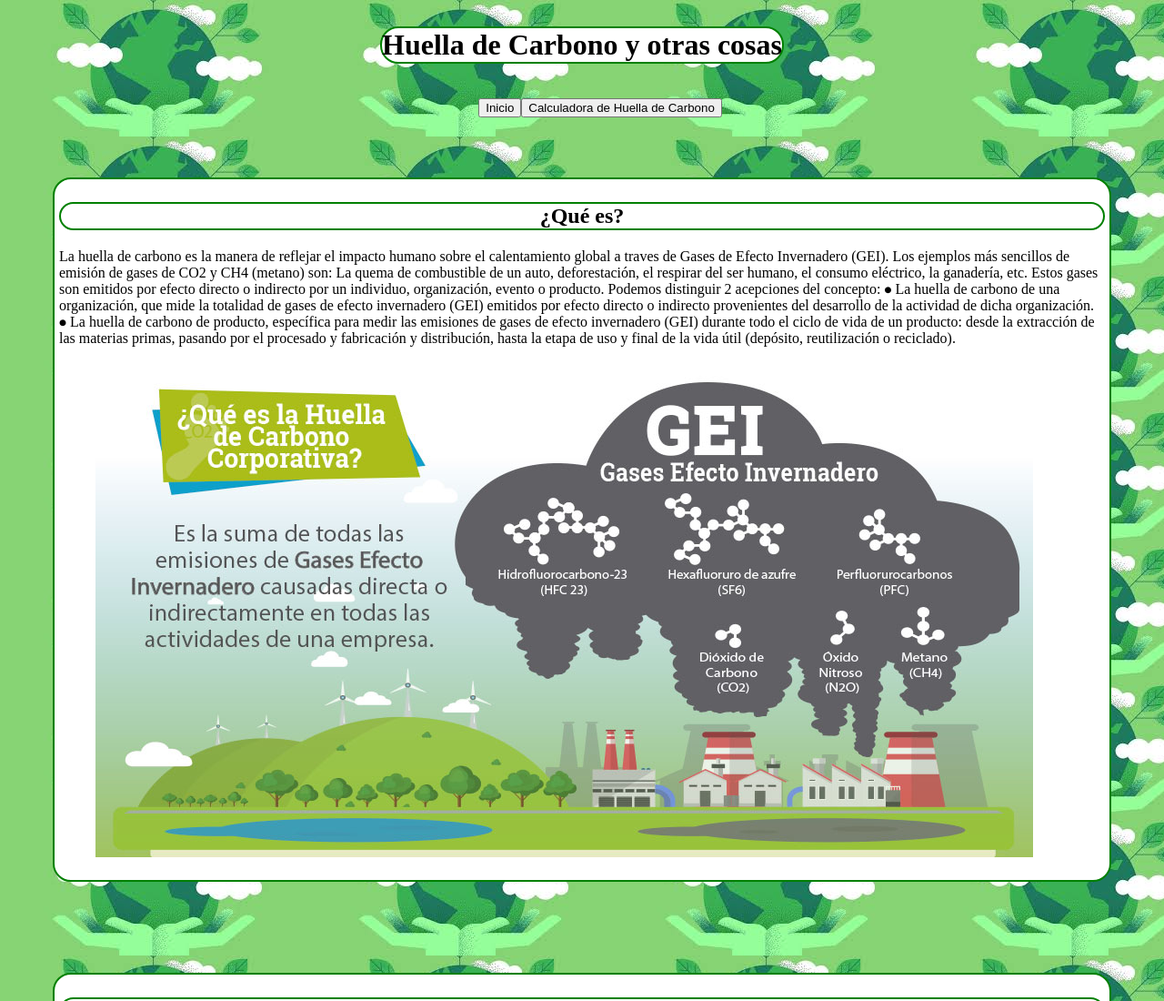
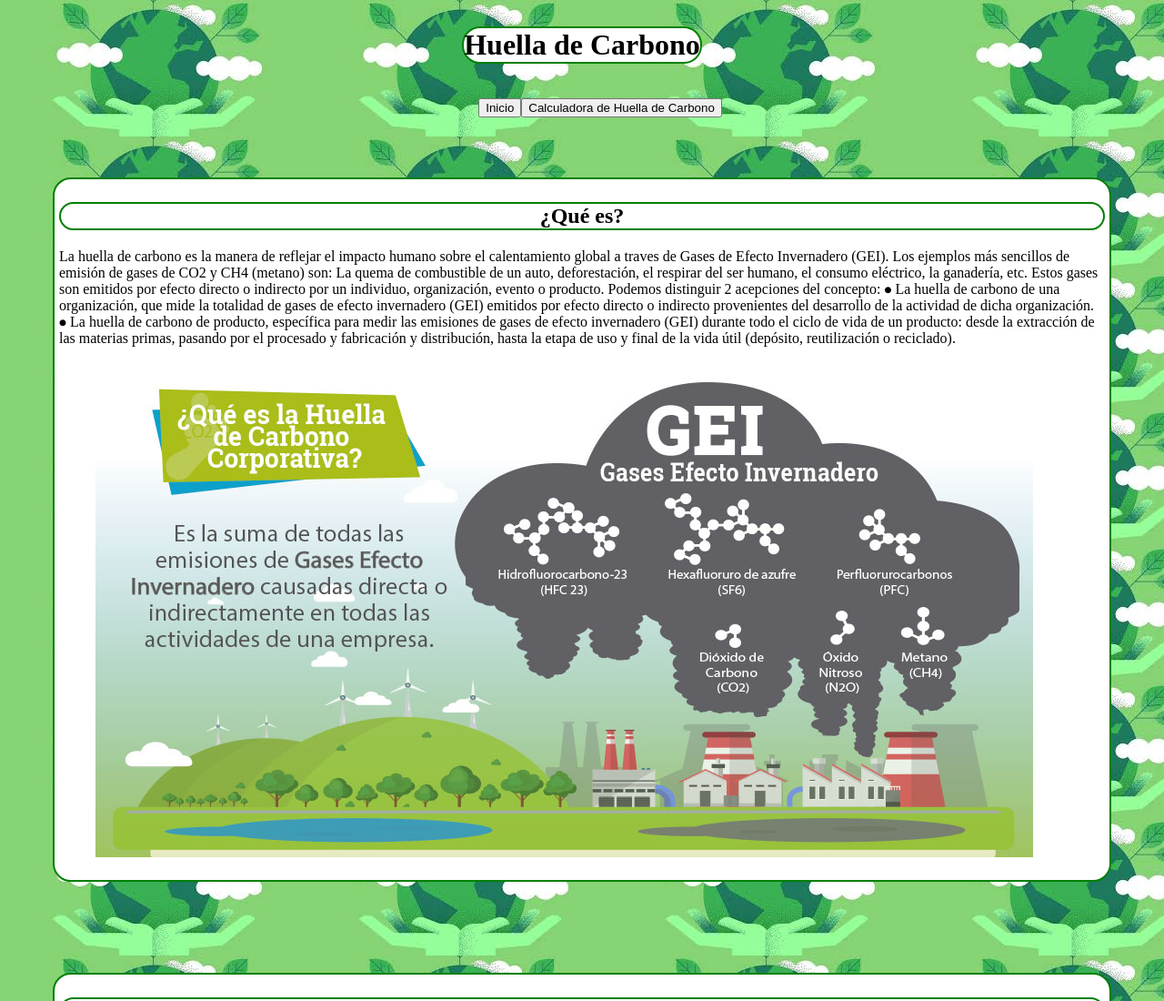
Before and after one commit to ArielMartino23/TP-Huella-de-Carbono, a plain HTML site: page tp huella/TP-Huella-de-Carbono/index.html in a window 1280 px wide. Shown: the top 1100 px of the page at 91% size. Drawn offline with Linux system fonts and the light colour scheme.

Commit message:
Update index.html

```diff
--- a/tp huella/TP-Huella-de-Carbono/index.html
+++ b/tp huella/TP-Huella-de-Carbono/index.html
@@ -9,7 +9,7 @@
 </head>
 
 <body>
-    <h1>Huella de Carbono y otras cosas</h1>
+    <h1>Huella de Carbono </h1>
 
 <nav>
     <ol>
```
